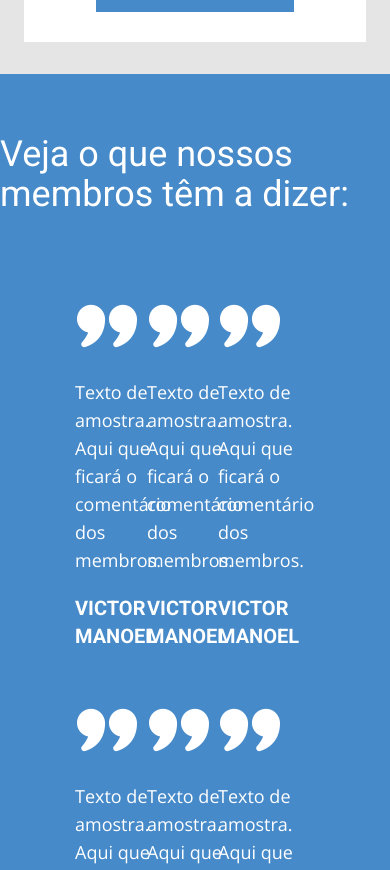
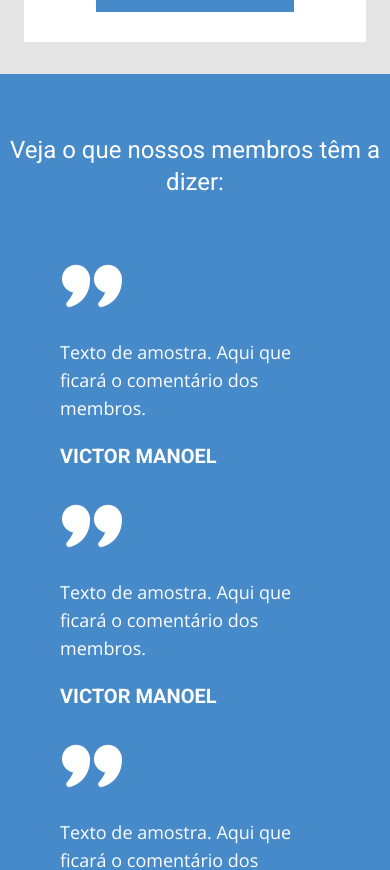
Before and after one commit to VictorMFL/academy, a Next.js app: page / in a window 390 px wide. Shown: the part 2520-3390 px from the top of the page. Built offline with nearby package versions, Linux system fonts and the light colour scheme.

Commit message:
style: <MembersSay />  responsive

```diff
--- a/src/components/membersSay/MembersSay.tsx
+++ b/src/components/membersSay/MembersSay.tsx
@@ -12,12 +12,12 @@
 
   return (
     <div className="w-full bg-newBlue flex flex-col items-center justify-center py-[60px]">
-      <h1 className="font-normal text-4xl text-white" data-aos="zoom-in">
+      <h1 className="font-normal text-4xl cel:text-2xl cel:text-center text-white" data-aos="zoom-in">
         Veja o que nossos membros têm a dizer:
       </h1>
 
-      <div className="w-full flex items-center justify-center px-28 mt-20">
-        <div className="w-full grid grid-cols-3 gap-12 place-items-center justify-center">
+      <div className="w-full flex items-center justify-center px-28 cel:px-8 mt-20 cel:mt-14">
+        <div className="w-full grid grid-cols-3 tablet:grid-cols-[1fr] cel:grid-cols-1 gap-12 cel:gap-6 place-items-center justify-center">
           <Comment
             comment="Texto de amostra. Aqui que ficará o comentário dos membros."
             name="Victor Manoel"
```
